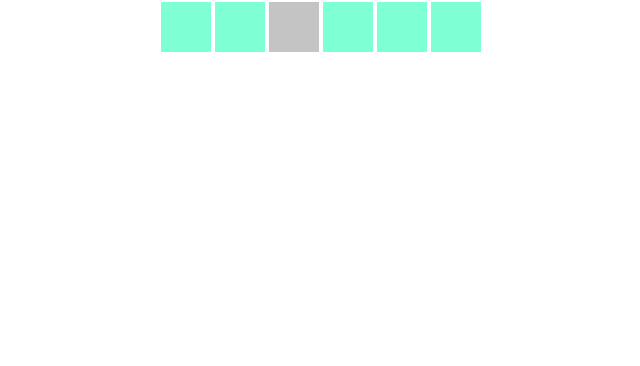
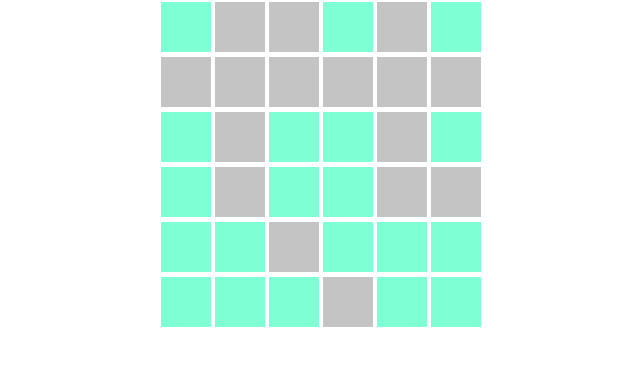
Before and after one commit to luciatruden/lights-out, a React (Create React App) app: page / in a window 1280 px wide. Shown: the top 366 px of the page, without its empty margins (319-959 px from the left). Built offline with nearby package versions, Linux system fonts and the light colour scheme.

Commit message:
generate grid display from state

```diff
--- a/src/Board.js
+++ b/src/Board.js
@@ -28,14 +28,19 @@ function Board(props) {
 
     console.log(board);
 
+    const gridDisplay = board.grid.map( function (row, rowIndex) {
+            return (
+                <div className="Board-row">
+                    {row.map((col, colIndex) => (
+                        <Cell cellIndex={[rowIndex, colIndex].join("")} isOn={board.grid[rowIndex][colIndex]} />
+                    ))}
+                </div>
+            );
+        });
+
     return(
         <div className="Board">
-            <Cell cellIndex="00" isOn={true}  />
-            <Cell cellIndex="01" isOn={true} />
-            <Cell cellIndex="02" isOn={false} />
-            <Cell cellIndex="03" isOn={true} />
-            <Cell cellIndex="04" isOn={true} />
-            <Cell cellIndex="05" isOn={true} />
+           { gridDisplay }
         </div>
     )
 }
```
Lines whose indentation alone changed are shown as unchanged.
